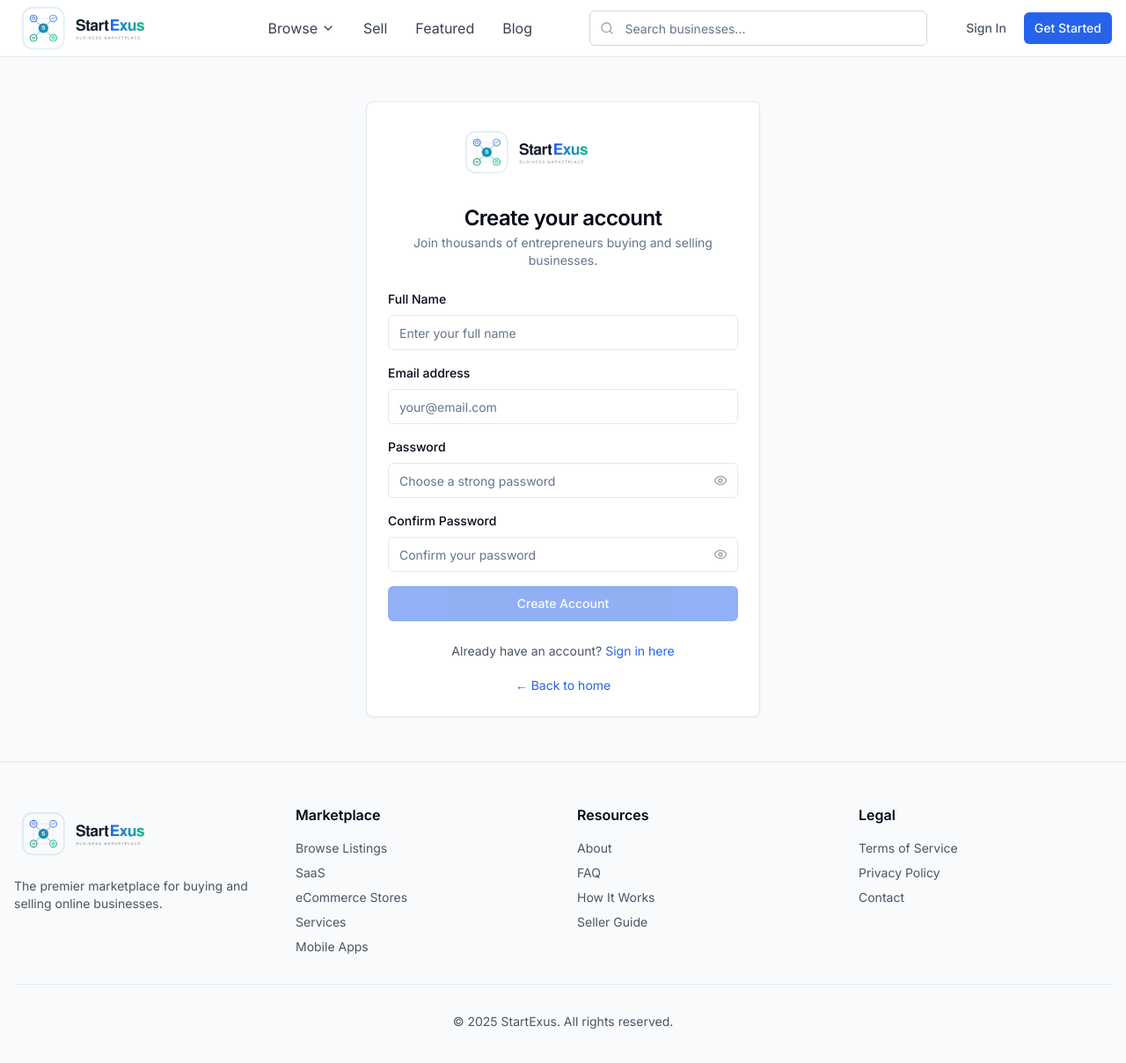
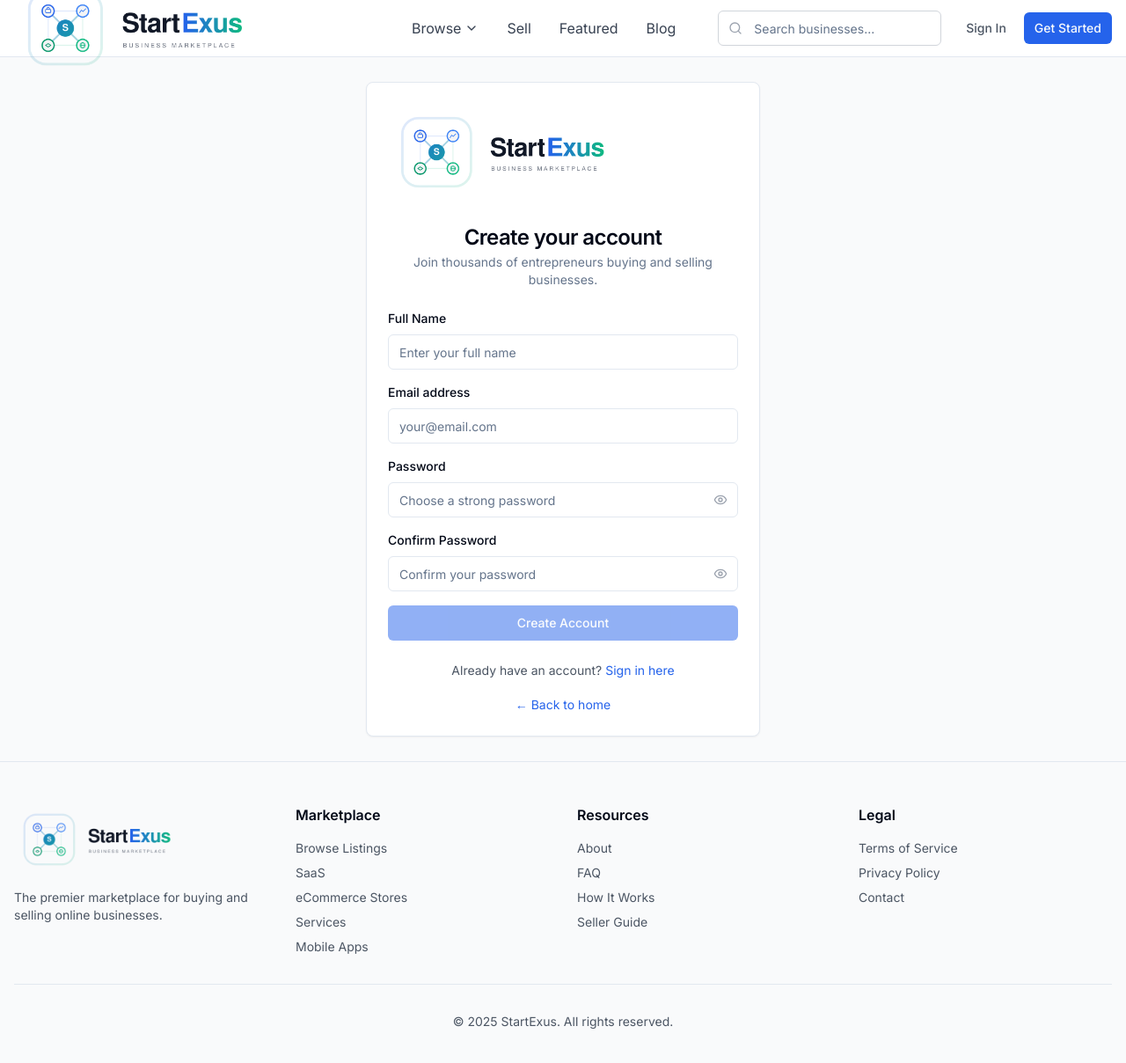
Before and after one commit to ayogago/startexus, a Next.js app: page /auth/signup in a window 1280 px wide. Shown: the top 1208 px of the page at 88% size. Built offline with nearby package versions, Linux system fonts and the light colour scheme; no server answers.

Commit message:
Increase logo size to 420px across all pages and emails
https://claude.ai/code/session_01KW1nGnqca3ECwcnD2XQLeW

```diff
--- a/src/app/api/admin/listings/[id]/approve/route.ts
+++ b/src/app/api/admin/listings/[id]/approve/route.ts
@@ -82,7 +82,7 @@ export async function POST(
         <body>
           <div class="container">
             <div class="header">
-              <div class="logo"><img src="https://startexus.com/startexus-light.png" alt="StartExus" width="240" style="display:block;margin:0 auto;" /></div>
+              <div class="logo"><img src="https://startexus.com/startexus-light.png" alt="StartExus" width="420" style="display:block;margin:0 auto;" /></div>
               <div class="header-text">Business Marketplace</div>
             </div>
 
@@ -143,7 +143,7 @@ export async function POST(
         <body>
           <div class="container">
             <div class="header">
-              <div class="logo"><img src="https://startexus.com/startexus-light.png" alt="StartExus" width="240" style="display:block;margin:0 auto;" /></div>
+              <div class="logo"><img src="https://startexus.com/startexus-light.png" alt="StartExus" width="420" style="display:block;margin:0 auto;" /></div>
               <div class="header-text">Business Marketplace</div>
             </div>
 
--- a/src/app/auth/signin/page.tsx
+++ b/src/app/auth/signin/page.tsx
@@ -117,7 +117,7 @@ function SignInContent() {
       <Card className="w-full max-w-md">
         <CardHeader className="text-center">
           <Link href="/" className="flex items-center justify-center mb-6">
-            <Image src="/startexus-light.png" alt="StartExus Logo" width={240} height={64} priority />
+            <Image src="/startexus-light.png" alt="StartExus Logo" width={420} height={112} priority />
           </Link>
           <CardTitle>Sign in to your account</CardTitle>
           <CardDescription>
--- a/src/app/auth/signup/page.tsx
+++ b/src/app/auth/signup/page.tsx
@@ -115,7 +115,7 @@ function SignUpContent() {
       <Card className="w-full max-w-md">
         <CardHeader className="text-center">
           <Link href="/" className="flex items-center justify-center mb-6">
-            <Image src="/startexus-light.png" alt="StartExus Logo" width={240} height={64} priority />
+            <Image src="/startexus-light.png" alt="StartExus Logo" width={420} height={112} priority />
           </Link>
           <CardTitle>Create your account</CardTitle>
           <CardDescription>
--- a/src/components/layout/footer.tsx
+++ b/src/components/layout/footer.tsx
@@ -8,7 +8,7 @@ export function Footer() {
         <div className="grid grid-cols-1 md:grid-cols-4 gap-8">
           <div>
             <div className="flex items-center mb-4">
-              <Image src="/startexus-light.png" alt="StartExus" width={240} height={64} />
+              <Image src="/startexus-light.png" alt="StartExus" width={420} height={112} />
             </div>
             <p className="text-gray-600 text-sm">
               The premier marketplace for buying and selling online businesses.
--- a/src/components/layout/header.tsx
+++ b/src/components/layout/header.tsx
@@ -31,8 +31,8 @@ export function Header() {
             <Image
               src="/startexus-light.png"
               alt="StartExus Logo"
-              width={240}
-              height={64}
+              width={420}
+              height={112}
               priority
             />
           </Link>
--- a/src/lib/email.ts
+++ b/src/lib/email.ts
@@ -61,7 +61,7 @@ export const emailTemplates = {
       <body>
         <div class="container">
           <div class="header">
-            <div class="logo"><img src="https://startexus.com/startexus-light.png" alt="StartExus" width="240" style="display:block;margin:0 auto;" /></div>
+            <div class="logo"><img src="https://startexus.com/startexus-light.png" alt="StartExus" width="420" style="display:block;margin:0 auto;" /></div>
             <div class="header-text">Business Marketplace</div>
           </div>
 
@@ -174,7 +174,7 @@ export const emailTemplates = {
       <body>
         <div class="container">
           <div class="header">
-            <div class="logo"><img src="https://startexus.com/startexus-light.png" alt="StartExus" width="240" style="display:block;margin:0 auto;" /></div>
+            <div class="logo"><img src="https://startexus.com/startexus-light.png" alt="StartExus" width="420" style="display:block;margin:0 auto;" /></div>
             <div class="header-text">Business Marketplace</div>
           </div>
 
@@ -268,7 +268,7 @@ export const emailTemplates = {
       <body>
         <div class="container">
           <div class="header">
-            <div class="logo"><img src="https://startexus.com/startexus-light.png" alt="StartExus" width="240" style="display:block;margin:0 auto;" /></div>
+            <div class="logo"><img src="https://startexus.com/startexus-light.png" alt="StartExus" width="420" style="display:block;margin:0 auto;" /></div>
             <div class="header-text">Business Marketplace</div>
           </div>
 
@@ -444,7 +444,7 @@ export async function sendAdminListingNotification(listingData: {
     <body>
       <div class="container">
         <div class="header">
-          <div class="logo"><img src="https://startexus.com/startexus-light.png" alt="StartExus" width="240" style="display:block;margin:0 auto;" /></div>
+          <div class="logo"><img src="https://startexus.com/startexus-light.png" alt="StartExus" width="420" style="display:block;margin:0 auto;" /></div>
           <div class="header-text">Admin Notification</div>
         </div>
 
--- a/src/lib/notifications.ts
+++ b/src/lib/notifications.ts
@@ -58,7 +58,7 @@ export async function createNotification({
             </head>
             <body>
               <div class="container">
-                <div class="header"><div class="logo"><img src="https://startexus.com/startexus-light.png" alt="StartExus" width="240" style="display:block;margin:0 auto;" /></div></div>
+                <div class="header"><div class="logo"><img src="https://startexus.com/startexus-light.png" alt="StartExus" width="420" style="display:block;margin:0 auto;" /></div></div>
                 <div class="content">
                   <h1 class="title">${title}</h1>
                   <p class="message">${message}</p>
```
